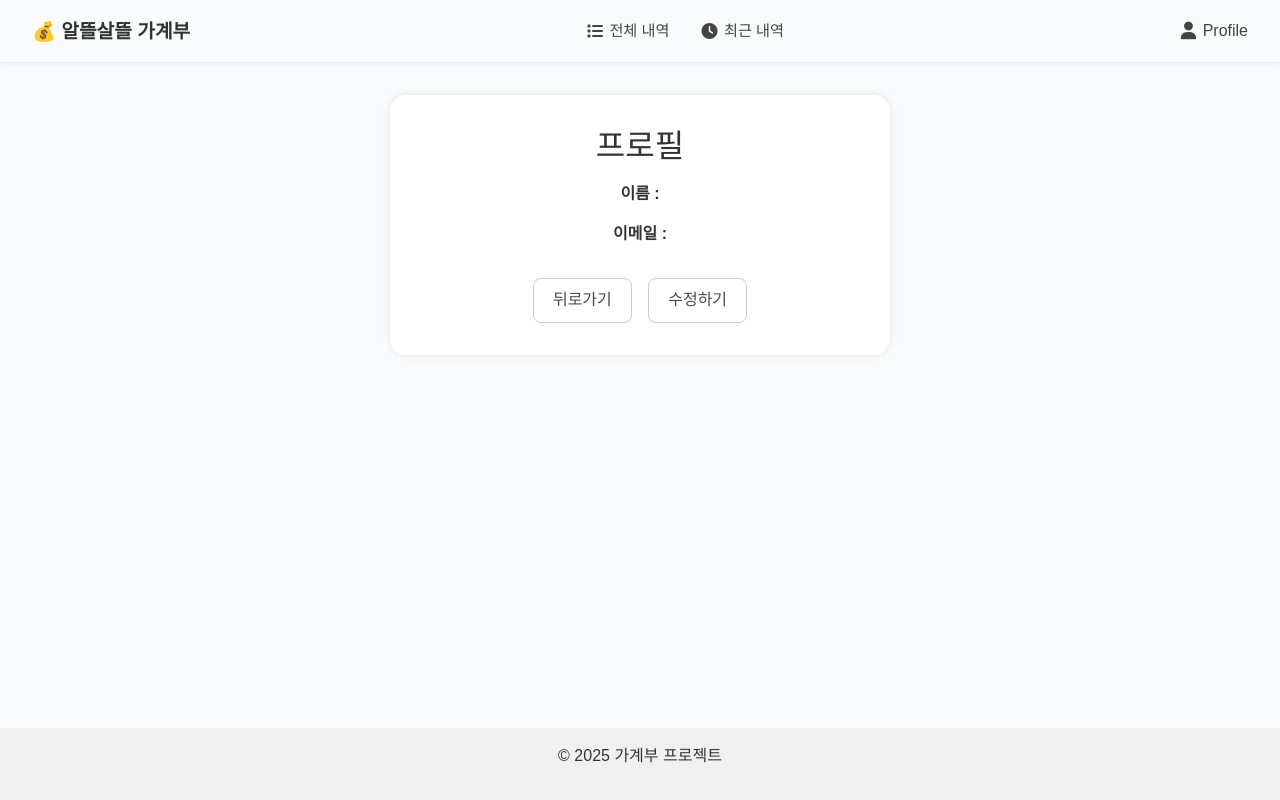
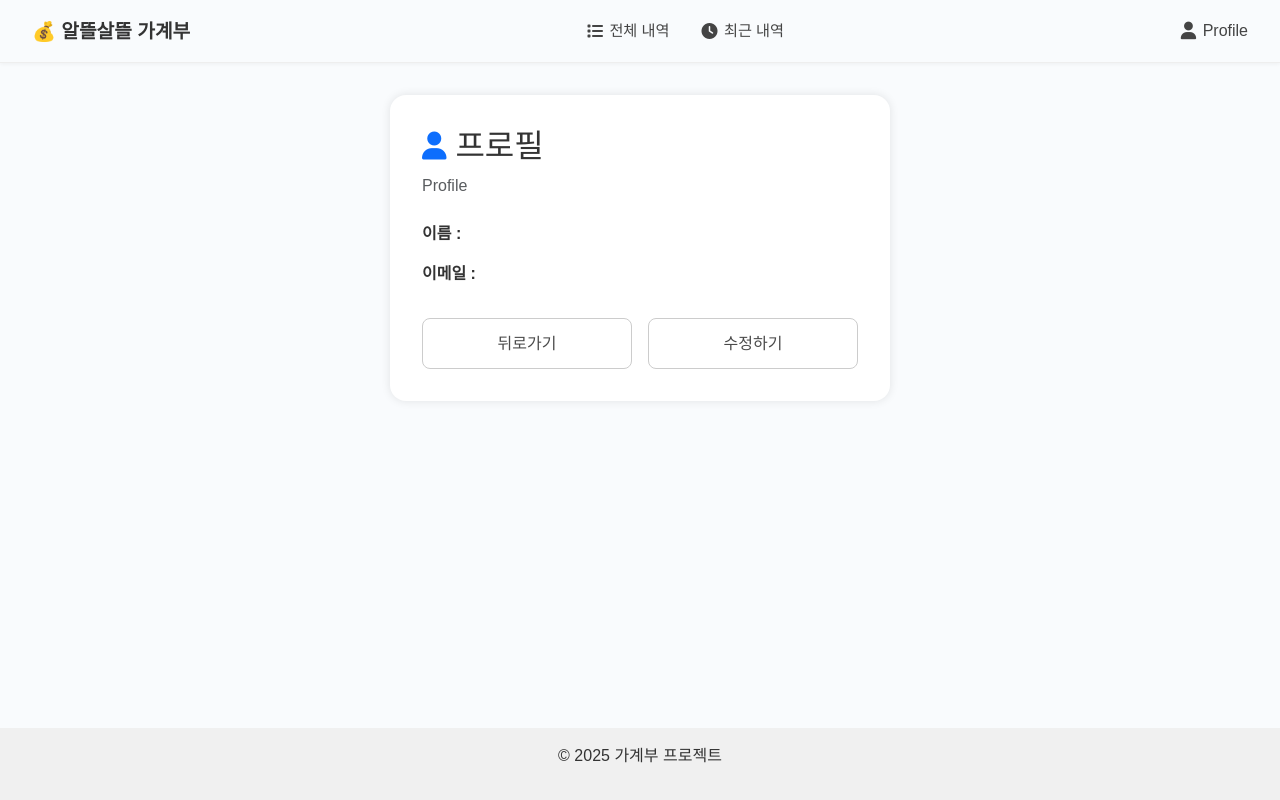
Before and after one commit to ensookim/Skeleton-Project_8, a Vue app: page /user/1 in a window 1280 px wide. Built offline with nearby package versions, Linux system fonts and the light colour scheme; no server answers.

Commit message:
'[feat]addCss'

```diff
--- a/src/assets/common.css
+++ b/src/assets/common.css
@@ -33,7 +33,7 @@
 }
 
 .btn:hover {
-  background: #2e7d32;
+  background: #0d6efd;
   color: #fff;
-  border-color: #2e7d32;
+  border-color: #0d6efd;
 }
--- a/src/components/ProfileForm.vue
+++ b/src/components/ProfileForm.vue
@@ -2,13 +2,13 @@
   <form @submit.prevent="onSubmit">
     <div class="form-group">
       <label>이름</label>
-      <input v-model="localName" type="text" />
+      <input v-model="localName" type="text" class="form-control" />
     </div>
     <div class="form-group">
       <label>이메일</label>
-      <input v-model="localEmail" type="email" />
+      <input v-model="localEmail" type="email" class="form-control" />
     </div>
-    <button type="submit">저장하기</button>
+    <button type="submit" class="btn">저장하기</button>
   </form>
 </template>
 
--- a/src/views/ProfileEditPage.vue
+++ b/src/views/ProfileEditPage.vue
@@ -1,6 +1,8 @@
 <template>
   <div class="container">
-    <h2>프로필 수정</h2>
+    <h2><i class="fas fa-user fa-sm text-primary"></i> 프로필</h2>
+
+    <p class="text-muted mb-4">Edit Profile</p>
     <ProfileForm :name="name" :email="email" @submitForm="handleSubmit" />
   </div>
 </template>
@@ -36,13 +38,4 @@ const handleSubmit = async (newName, newEmail) => {
 };
 </script>
 
-<style scoped>
-.container {
-  max-width: 500px;
-  margin: 2rem auto;
-  padding: 2rem;
-  background: #fff;
-  border-radius: 1rem;
-  box-shadow: 0 0 10px rgba(0, 0, 0, 0.1);
-}
-</style>
+<style scoped src="@/assets/common.css"></style>
--- a/src/views/ProfilePage.vue
+++ b/src/views/ProfilePage.vue
@@ -1,6 +1,8 @@
 <template>
   <div class="container">
-    <h2>프로필</h2>
+    <h2><i class="fas fa-user fa-sm text-primary"></i> 프로필</h2>
+
+    <p class="text-muted mb-4">Profile</p>
     <p><strong>이름 : </strong> {{ user?.name }}</p>
     <p><strong>이메일 : </strong> {{ user?.email }}</p>
     <div class="btn-wrap">
@@ -25,43 +27,4 @@ onMounted(() => {
   fetchUser(id);
 });
 </script>
-
-<style scoped>
-.container {
-  max-width: 500px;
-  margin: 2rem auto;
-  padding: 2rem;
-  background: #fff;
-  border-radius: 1rem;
-  box-shadow: 0 0 10px rgba(0, 0, 0, 0.1);
-  text-align: center;
-}
-
-h2 {
-  margin-bottom: 1rem;
-  color: #333;
-}
-
-.btn-wrap {
-  margin-top: 2rem;
-  display: flex;
-  justify-content: center;
-  gap: 1rem;
-}
-
-.btn {
-  padding: 0.6rem 1.2rem;
-  border: 1px solid #ccc;
-  border-radius: 0.5rem;
-  text-decoration: none;
-  color: #4a4a4a;
-  font-weight: 500;
-  transition: 0.2s;
-}
-
-.btn:hover {
-  background: #2e7d32;
-  color: #fff;
-  border-color: #2e7d32;
-}
-</style>
+<style scoped src="@/assets/common.css"></style>
```
